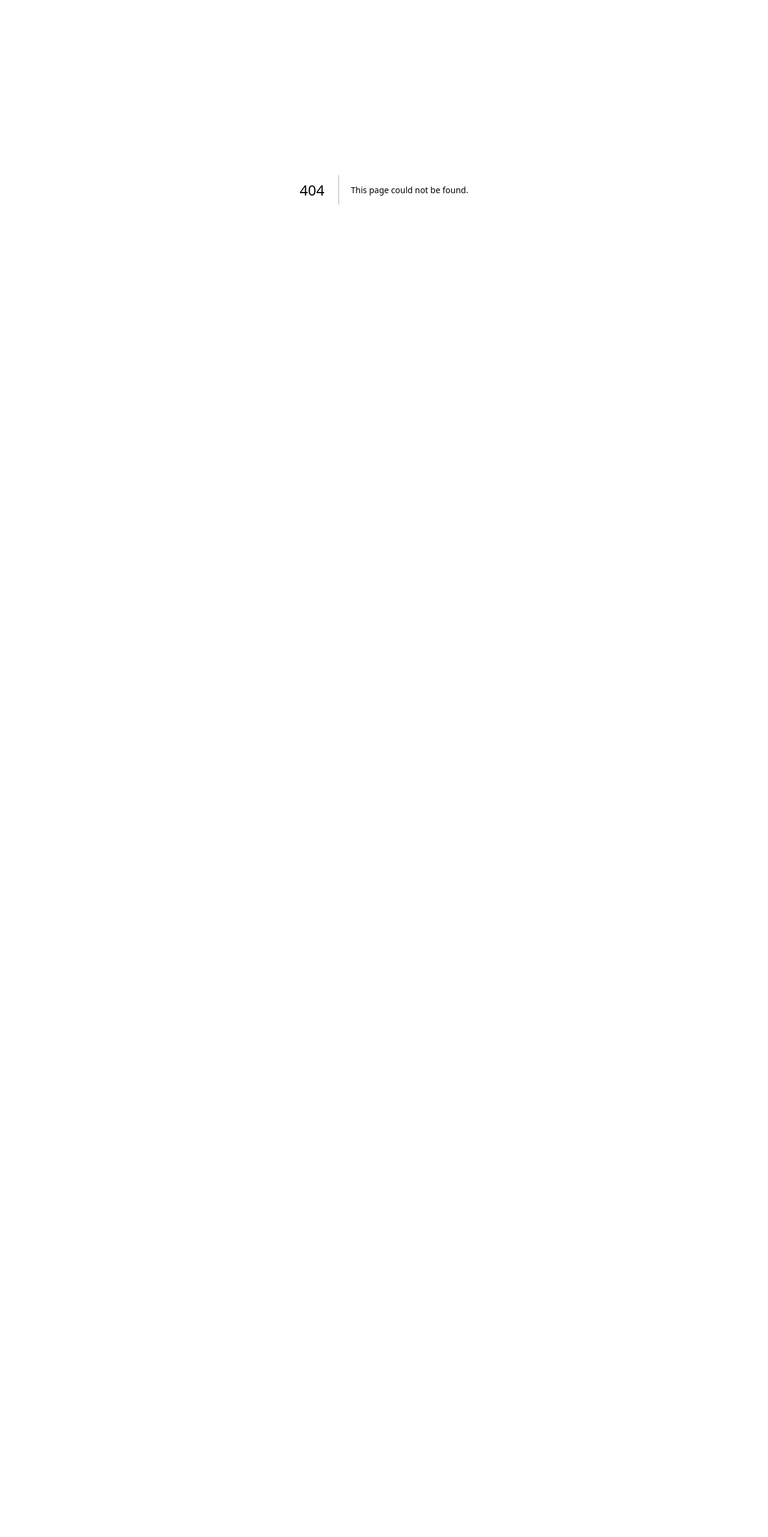
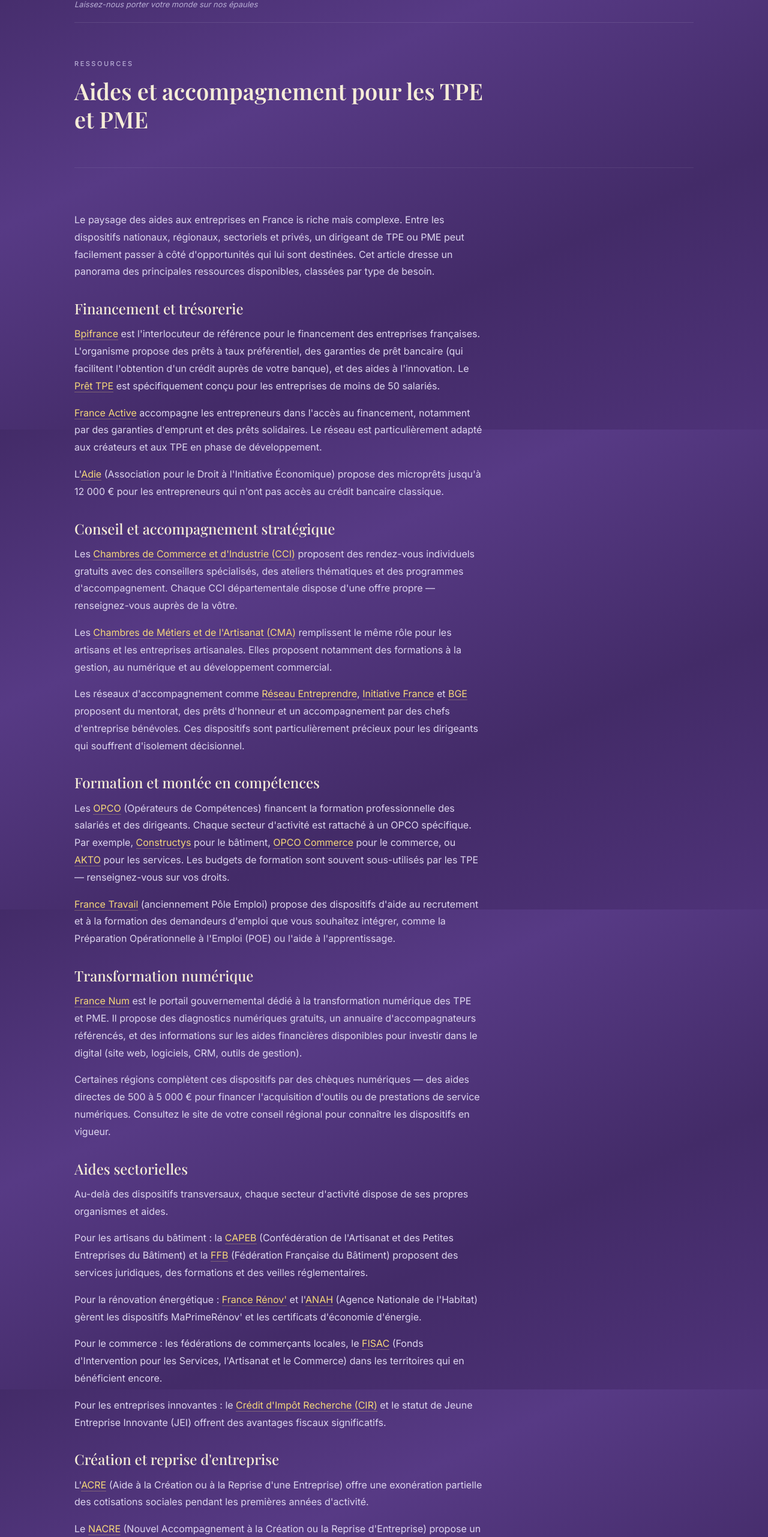
Before and after one commit to gabrielsimonetti62-hub/atlas-diagnostic, a Next.js app: page /articles/aides-accompagnement-tpe-pme in a window 1280 px wide. Before the commit this address had no page. Shown: the part 84-2646 px from the top of the page at 60% size. Before the commit the page ends 800 px from the top, so only its background shows below. Built offline with nearby package versions, Linux system fonts and the light colour scheme; a web font is replaced by a local one.

Commit message:
Create page.js

```diff
--- /dev/null
+++ b/app/articles/aides-accompagnement-tpe-pme/page.js
@@ -0,0 +1,67 @@
+import Link from "next/link";
+import { Nav, Footer } from "../../components";
+
+export const metadata = {
+  title: "Aides et accompagnement pour les TPE et PME | ATLAS",
+  description: "Panorama complet des aides publiques, dispositifs d'accompagnement et ressources disponibles pour les dirigeants de TPE et PME en France.",
+};
+
+export default function Article4() {
+  return (
+    <>
+      <Nav />
+      <div className="container">
+        <section className="page-header">
+          <div className="section-label">Ressources</div>
+          <h1>Aides et accompagnement pour les TPE et PME</h1>
+        </section>
+      </div>
+      <div className="container"><hr className="divider" /></div>
+      <div className="container">
+        <section className="section article-body">
+
+          <p>Le paysage des aides aux entreprises en France is riche mais complexe. Entre les dispositifs nationaux, r&eacute;gionaux, sectoriels et priv&eacute;s, un dirigeant de TPE ou PME peut facilement passer &agrave; c&ocirc;t&eacute; d&apos;opportunit&eacute;s qui lui sont destin&eacute;es. Cet article dresse un panorama des principales ressources disponibles, class&eacute;es par type de besoin.</p>
+
+          <h2>Financement et tr&eacute;sorerie</h2>
+          <p><a href="https://www.bpifrance.fr" target="_blank" rel="noopener">Bpifrance</a> est l&apos;interlocuteur de r&eacute;f&eacute;rence pour le financement des entreprises fran&ccedil;aises. L&apos;organisme propose des pr&ecirc;ts &agrave; taux pr&eacute;f&eacute;rentiel, des garanties de pr&ecirc;t bancaire (qui facilitent l&apos;obtention d&apos;un cr&eacute;dit aupr&egrave;s de votre banque), et des aides &agrave; l&apos;innovation. Le <a href="https://www.bpifrance.fr/catalogue-offres/financement/pret-tpe" target="_blank" rel="noopener">Pr&ecirc;t TPE</a> est sp&eacute;cifiquement con&ccedil;u pour les entreprises de moins de 50 salari&eacute;s.</p>
+          <p><a href="https://www.france-active.org" target="_blank" rel="noopener">France Active</a> accompagne les entrepreneurs dans l&apos;acc&egrave;s au financement, notamment par des garanties d&apos;emprunt et des pr&ecirc;ts solidaires. Le r&eacute;seau est particuli&egrave;rement adapt&eacute; aux cr&eacute;ateurs et aux TPE en phase de d&eacute;veloppement.</p>
+          <p>L&apos;<a href="https://www.adie.org" target="_blank" rel="noopener">Adie</a> (Association pour le Droit &agrave; l&apos;Initiative &Eacute;conomique) propose des micropr&ecirc;ts jusqu&apos;&agrave; 12 000 &euro; pour les entrepreneurs qui n&apos;ont pas acc&egrave;s au cr&eacute;dit bancaire classique.</p>
+
+          <h2>Conseil et accompagnement strat&eacute;gique</h2>
+          <p>Les <a href="https://www.cci.fr" target="_blank" rel="noopener">Chambres de Commerce et d&apos;Industrie (CCI)</a> proposent des rendez-vous individuels gratuits avec des conseillers sp&eacute;cialis&eacute;s, des ateliers th&eacute;matiques et des programmes d&apos;accompagnement. Chaque CCI d&eacute;partementale dispose d&apos;une offre propre &mdash; renseignez-vous aupr&egrave;s de la v&ocirc;tre.</p>
+          <p>Les <a href="https://www.cma-france.fr" target="_blank" rel="noopener">Chambres de M&eacute;tiers et de l&apos;Artisanat (CMA)</a> remplissent le m&ecirc;me r&ocirc;le pour les artisans et les entreprises artisanales. Elles proposent notamment des formations &agrave; la gestion, au num&eacute;rique et au d&eacute;veloppement commercial.</p>
+          <p>Les r&eacute;seaux d&apos;accompagnement comme <a href="https://www.reseau-entreprendre.org" target="_blank" rel="noopener">R&eacute;seau Entreprendre</a>, <a href="https://www.initiative-france.fr" target="_blank" rel="noopener">Initiative France</a> et <a href="https://www.bfranceactive.org" target="_blank" rel="noopener">BGE</a> proposent du mentorat, des pr&ecirc;ts d&apos;honneur et un accompagnement par des chefs d&apos;entreprise b&eacute;n&eacute;voles. Ces dispositifs sont particuli&egrave;rement pr&eacute;cieux pour les dirigeants qui souffrent d&apos;isolement d&eacute;cisionnel.</p>
+
+          <h2>Formation et mont&eacute;e en comp&eacute;tences</h2>
+          <p>Les <a href="https://travail-emploi.gouv.fr/ministere/missions-organisation/article/les-opco" target="_blank" rel="noopener">OPCO</a> (Op&eacute;rateurs de Comp&eacute;tences) financent la formation professionnelle des salari&eacute;s et des dirigeants. Chaque secteur d&apos;activit&eacute; est rattach&eacute; &agrave; un OPCO sp&eacute;cifique. Par exemple, <a href="https://www.constructys.fr" target="_blank" rel="noopener">Constructys</a> pour le b&acirc;timent, <a href="https://www.opcommerce.com" target="_blank" rel="noopener">OPCO Commerce</a> pour le commerce, ou <a href="https://www.akto.fr" target="_blank" rel="noopener">AKTO</a> pour les services. Les budgets de formation sont souvent sous-utilis&eacute;s par les TPE &mdash; renseignez-vous sur vos droits.</p>
+          <p><a href="https://www.francetravail.fr" target="_blank" rel="noopener">France Travail</a> (anciennement P&ocirc;le Emploi) propose des dispositifs d&apos;aide au recrutement et &agrave; la formation des demandeurs d&apos;emploi que vous souhaitez int&eacute;grer, comme la Pr&eacute;paration Op&eacute;rationnelle &agrave; l&apos;Emploi (POE) ou l&apos;aide &agrave; l&apos;apprentissage.</p>
+
+          <h2>Transformation num&eacute;rique</h2>
+          <p><a href="https://www.francenum.gouv.fr" target="_blank" rel="noopener">France Num</a> est le portail gouvernemental d&eacute;di&eacute; &agrave; la transformation num&eacute;rique des TPE et PME. Il propose des diagnostics num&eacute;riques gratuits, un annuaire d&apos;accompagnateurs r&eacute;f&eacute;renc&eacute;s, et des informations sur les aides financi&egrave;res disponibles pour investir dans le digital (site web, logiciels, CRM, outils de gestion).</p>
+          <p>Certaines r&eacute;gions compl&egrave;tent ces dispositifs par des ch&egrave;ques num&eacute;riques &mdash; des aides directes de 500 &agrave; 5 000 &euro; pour financer l&apos;acquisition d&apos;outils ou de prestations de service num&eacute;riques. Consultez le site de votre conseil r&eacute;gional pour conna&icirc;tre les dispositifs en vigueur.</p>
+
+          <h2>Aides sectorielles</h2>
+          <p>Au-del&agrave; des dispositifs transversaux, chaque secteur d&apos;activit&eacute; dispose de ses propres organismes et aides.</p>
+          <p>Pour les artisans du b&acirc;timent : la <a href="https://www.capeb.fr" target="_blank" rel="noopener">CAPEB</a> (Conf&eacute;d&eacute;ration de l&apos;Artisanat et des Petites Entreprises du B&acirc;timent) et la <a href="https://www.ffbatiment.fr" target="_blank" rel="noopener">FFB</a> (F&eacute;d&eacute;ration Fran&ccedil;aise du B&acirc;timent) proposent des services juridiques, des formations et des veilles r&eacute;glementaires.</p>
+          <p>Pour la r&eacute;novation &eacute;nerg&eacute;tique : <a href="https://france-renov.gouv.fr" target="_blank" rel="noopener">France R&eacute;nov&apos;</a> et l&apos;<a href="https://www.anah.gouv.fr" target="_blank" rel="noopener">ANAH</a> (Agence Nationale de l&apos;Habitat) g&egrave;rent les dispositifs MaPrimeR&eacute;nov&apos; et les certificats d&apos;&eacute;conomie d&apos;&eacute;nergie.</p>
+          <p>Pour le commerce : les f&eacute;d&eacute;rations de commer&ccedil;ants locales, le <a href="https://www.fisac.fr" target="_blank" rel="noopener">FISAC</a> (Fonds d&apos;Intervention pour les Services, l&apos;Artisanat et le Commerce) dans les territoires qui en b&eacute;n&eacute;ficient encore.</p>
+          <p>Pour les entreprises innovantes : le <a href="https://www.enseignementsup-recherche.gouv.fr/fr/le-credit-d-impot-recherche-cir-49465" target="_blank" rel="noopener">Cr&eacute;dit d&apos;Imp&ocirc;t Recherche (CIR)</a> et le statut de Jeune Entreprise Innovante (JEI) offrent des avantages fiscaux significatifs.</p>
+
+          <h2>Cr&eacute;ation et reprise d&apos;entreprise</h2>
+          <p>L&apos;<a href="https://www.urssaf.fr/accueil/outils-documentation/acre.html" target="_blank" rel="noopener">ACRE</a> (Aide &agrave; la Cr&eacute;ation ou &agrave; la Reprise d&apos;une Entreprise) offre une exon&eacute;ration partielle des cotisations sociales pendant les premi&egrave;res ann&eacute;es d&apos;activit&eacute;.</p>
+          <p>Le <a href="https://www.service-public.fr/particuliers/vosdroits/F11677" target="_blank" rel="noopener">NACRE</a> (Nouvel Accompagnement &agrave; la Cr&eacute;ation ou la Reprise d&apos;Entreprise) propose un accompagnement personnalis&eacute; de trois ans avec un pr&ecirc;t &agrave; taux z&eacute;ro.</p>
+
+          <h2>Comment s&apos;y retrouver</h2>
+          <p>Le point d&apos;entr&eacute;e le plus efficace est souvent votre CCI ou CMA locale : un rendez-vous avec un conseiller permet de faire le point sur les dispositifs auxquels vous &ecirc;tes &eacute;ligible en fonction de votre secteur, votre taille et votre situation.</p>
+          <p>Le site <a href="https://les-aides.fr" target="_blank" rel="noopener">les-aides.fr</a> de la CCI permet de rechercher les aides disponibles par type de projet et par r&eacute;gion.</p>
+          <p>Pour un panorama plus large incluant l&apos;analyse de votre situation sp&eacute;cifique et des recommandations personnalis&eacute;es, le diagnostic ATLAS int&egrave;gre une identification des dispositifs pertinents pour votre entreprise dans son plan d&apos;action.</p>
+
+          <div className="article-cta">
+            <Link href="/#offres" className="btn-cta">D&eacute;couvrir le diagnostic ATLAS &rarr;</Link>
+          </div>
+        </section>
+      </div>
+      <Footer />
+    </>
+  );
+}
```
